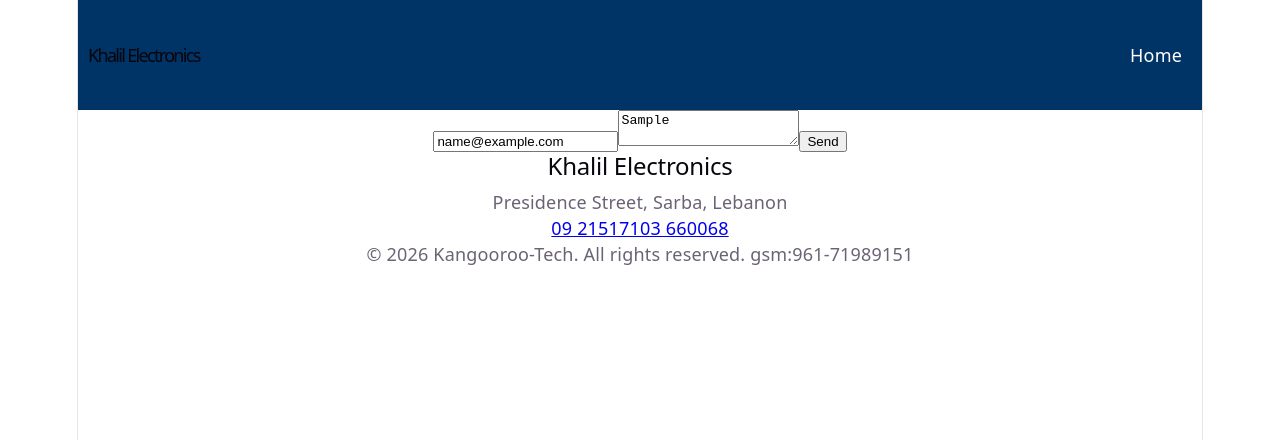
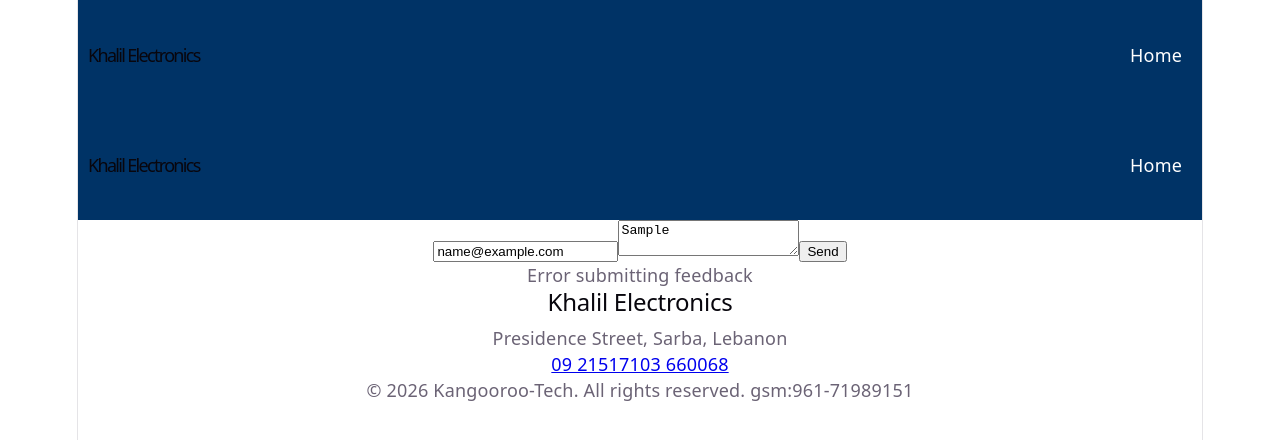
Before and after one commit to Mypol-hub/Fix-it, a React (Vite) app in the folder client-app/: page /feedback in a window 1280 px wide. Both pictures are taken after typing "name@example.com", "Sample" into the empty fields and a click on the button "Send". Shown: the top 440 px of the page. Built offline with nearby package versions, Linux system fonts and the light colour scheme; no server answers.

Commit message:
Refactor feedback submission and add message display

```diff
--- a/client-app/src/pages/Feedback.jsx
+++ b/client-app/src/pages/Feedback.jsx
@@ -4,31 +4,45 @@
 export default function Feedback() {
   const [email, setEmail] = useState("");
   const [feedback, setFeedback] = useState("");
+  const [message, setMessage] = useState("");
 
   async function handleSubmit(e) {
     e.preventDefault();
-    const res = await fetch("/.netlify/functions/submitRequest", {
+    try {
+      const res = await fetch("/.netlify/functions/submitFeedback", {
         method: "POST",
         body: JSON.stringify({ email, feedback }),
       });
       const data = await res.json();
-    alert(data.message || data.error);
+      setMessage(data.message || data.error);
+      setEmail("");
+      setFeedback("");
+    } catch (err) {
+      setMessage("Error submitting feedback");
+      console.error(err);
+    }
   }
 
   return (
+    <div>
+      <Navbar />
       <form onSubmit={handleSubmit}>
         <input
           type="email"
           placeholder="Your email"
           value={email}
           onChange={(e) => setEmail(e.target.value)}
+          required
         />
         <textarea
           placeholder="Your feedback"
           value={feedback}
           onChange={(e) => setFeedback(e.target.value)}
+          required
         />
         <button type="submit">Send</button>
       </form>
+      {message && <p>{message}</p>}
+    </div>
   );
 }
```
Lines whose indentation alone changed are shown as unchanged.
